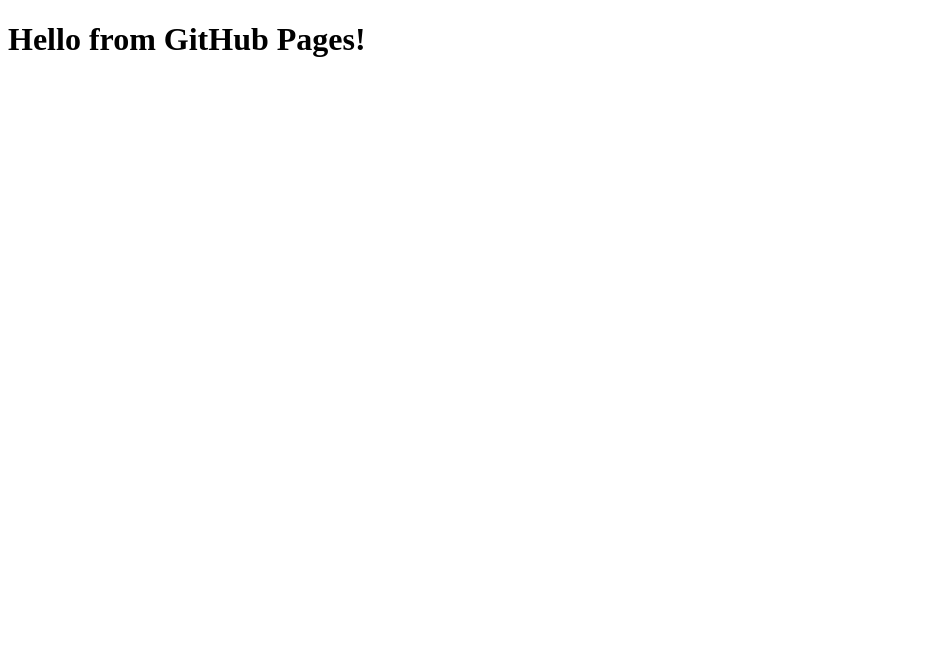
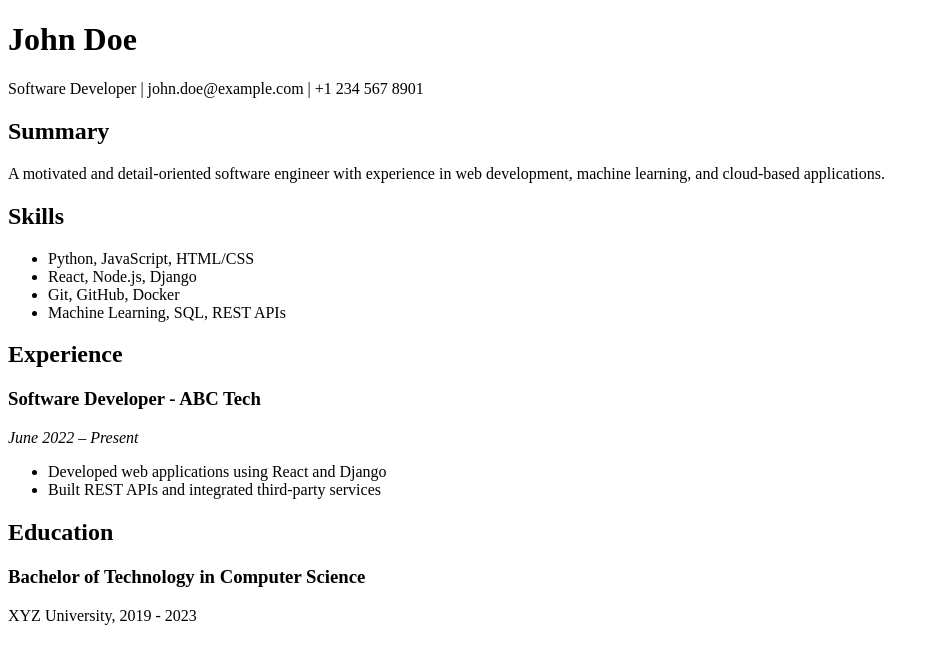
Before and after one commit to EmaanKhalid/gh-pages-demo, a plain HTML site: page src/index.html in a window 1280 px wide. Shown: the whole page, without its empty margins (0-939 px from the left). Drawn offline with Linux system fonts and the light colour scheme.

Commit message:
Update index.html

```diff
--- a/src/index.html
+++ b/src/index.html
@@ -1,10 +1,48 @@
 <!DOCTYPE html>
-<html>
+<html lang="en">
 <head>
-  <title>My Static Site</title>
-  <link rel="stylesheet" href="style.css">
+  <meta charset="UTF-8" />
+  <meta name="viewport" content="width=device-width, initial-scale=1.0"/>
+  <title>My Resume</title>
+  <link rel="stylesheet" href="style.css" />
 </head>
 <body>
-  <h1>Hello from GitHub Pages!</h1>
+  <div class="container">
+    <header>
+      <h1>John Doe</h1>
+      <p>Software Developer | john.doe@example.com | +1 234 567 8901</p>
+    </header>
+
+    <section>
+      <h2>Summary</h2>
+      <p>A motivated and detail-oriented software engineer with experience in web development, machine learning, and cloud-based applications.</p>
+    </section>
+
+    <section>
+      <h2>Skills</h2>
+      <ul>
+        <li>Python, JavaScript, HTML/CSS</li>
+        <li>React, Node.js, Django</li>
+        <li>Git, GitHub, Docker</li>
+        <li>Machine Learning, SQL, REST APIs</li>
+      </ul>
+    </section>
+
+    <section>
+      <h2>Experience</h2>
+      <h3>Software Developer - ABC Tech</h3>
+      <p><em>June 2022 – Present</em></p>
+      <ul>
+        <li>Developed web applications using React and Django</li>
+        <li>Built REST APIs and integrated third-party services</li>
+      </ul>
+    </section>
+
+    <section>
+      <h2>Education</h2>
+      <h3>Bachelor of Technology in Computer Science</h3>
+      <p>XYZ University, 2019 - 2023</p>
+    </section>
+  </div>
 </body>
 </html>
```
